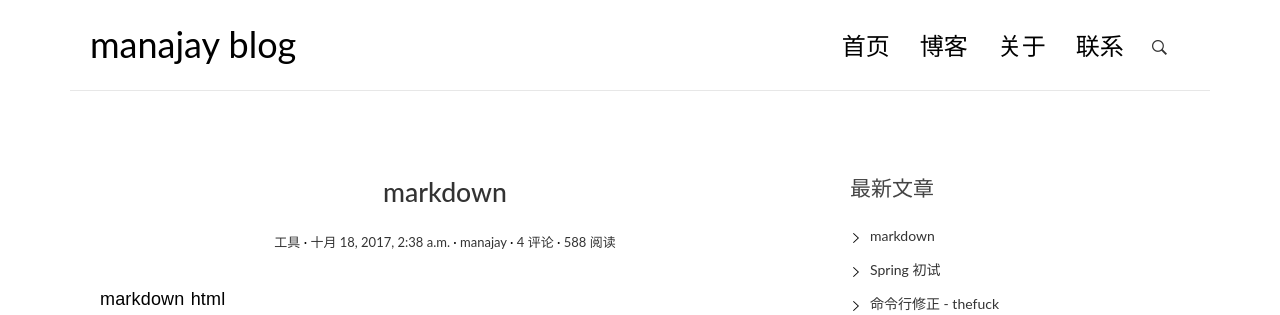
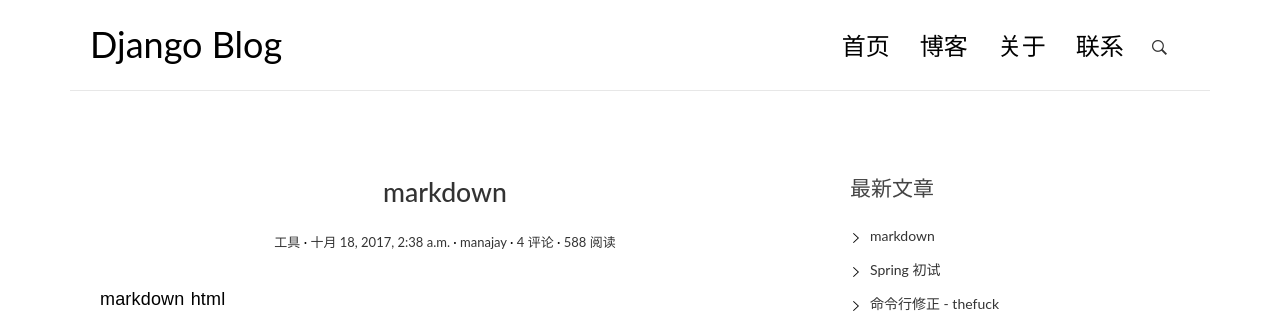
Before and after one commit to manajay/learning-python, a Django app: page / in a window 1280 px wide. Shown: the top 315 px of the page. Run offline with Django 3.2, Linux system fonts and the light colour scheme; data comes from the database, SQL or seed files in the repository; both versions use the stored data as it was after the commit; some libraries are stand-ins or nearby versions.

Commit message:
add blog and modify the title

```diff
--- a/templates/baseHeader.html
+++ b/templates/baseHeader.html
@@ -6,7 +6,7 @@
 <head>
     <!-- meta -->
     <meta charset="UTF-8">
-    <title>manajay blog</title>
+    <title>Django Blog</title>
     <meta name="viewport" content="width=device-width, initial-scale=1">
 
     <!-- css -->
@@ -30,7 +30,7 @@
         <div class="row">
             <div class="col-md-4 col-sm-5 col-xs-8">
                 <div class="logo">
-                    <h1><a href="{% url 'lynjay:index' %}"><b>manajay blog</a></h1>
+                    <h1><a href="{% url 'lynjay:index' %}"><b>Django Blog</a></h1>
                 </div>
             </div><!-- col-md-4 -->
             <div class="col-md-8 col-sm-7 col-xs-4">
--- a/templates/blog/full-width.html
+++ b/templates/blog/full-width.html
@@ -1,7 +1,7 @@
 <!DOCTYPE html>
 <html>
 	<head>
-		<title>manajay blog</title>
+		<title>Django Blog</title>
 
 		<!-- meta -->
 		<meta charset="UTF-8">
@@ -26,7 +26,7 @@
 				<div class="row">
 					<div class="col-md-4 col-sm-5 col-xs-8">
 						<div class="logo">
-							<h1><a href="{% url 'lynjay:index' %}"><b>manajay blog</a></h1>
+							<h1><a href="{% url 'lynjay:index' %}"><b>Django Blog</a></h1>
 						</div>
 					</div><!-- col-md-4 -->
 					<div class="col-md-8 col-sm-7 col-xs-4">
```
Also changed, not shown: db.sqlite3.
